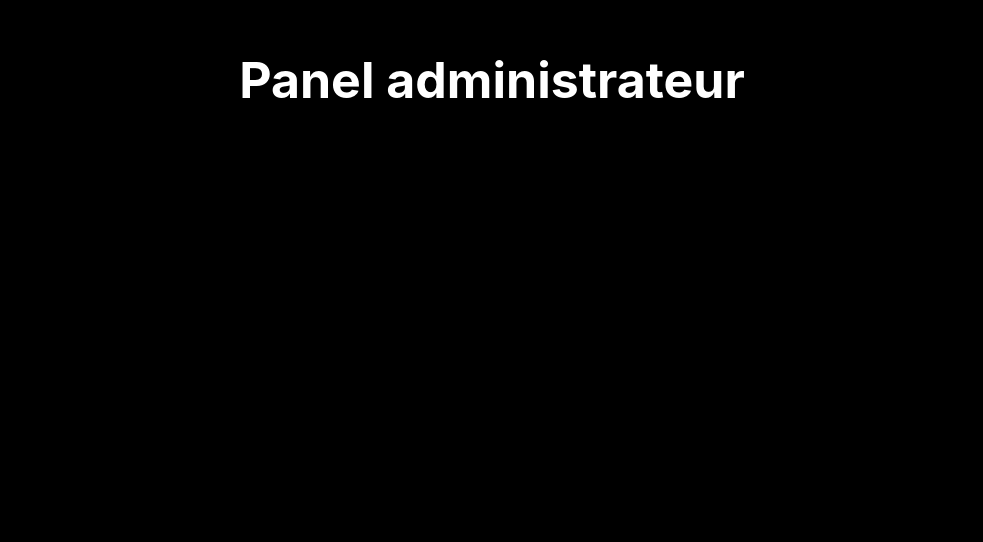
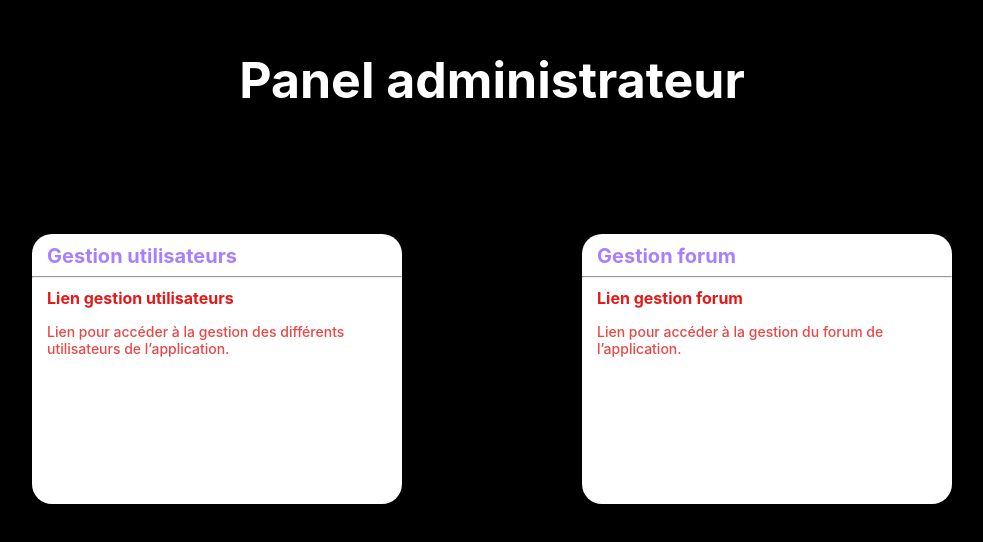
Before and after one commit to Forgos-ynov/MovYnov_Web, a React (Create React App) app: page / in a window 1280 px wide. Shown: the top 542 px of the page, without its empty margins (148-1131 px from the left). Built offline with nearby package versions, Linux system fonts and the light colour scheme.

Commit message:
finish home page

```diff
--- a/src/css/home.css
+++ b/src/css/home.css
@@ -1 +1,7 @@
 @import "./DefineColor.css";
+
+.cards {
+    display: flex;
+    justify-content: space-evenly;
+    margin-top: 90px;
+}
--- a/src/css/login.css
+++ b/src/css/login.css
@@ -1,6 +1,4 @@
 @import "./DefineColor.css";
-
-
 
 .form {
     color: var(--light);
--- a/src/pages/Home.js
+++ b/src/pages/Home.js
@@ -1,13 +1,19 @@
 import React from "react";
 import "../css/home.css"
-import "./components/Card"
-import Title from "./components/Title";
+import Title from "./components/Title/Title";
+import Card from "./components/Card/Card";
 
 const Home = () => {
 
     return(
         <div className={"body"}>
             <Title title={"Panel administrateur"} />
+            <div className={"cards"}>
+                <Card titleOne={"Gestion utilisateurs"} titleTwo={"Lien gestion utilisateurs"} path={"users"}
+                      description={"Lien pour accéder à la gestion des différents utilisateurs de l’application."} />
+                <Card titleOne={"Gestion forum"} titleTwo={"Lien gestion forum"} path={"forums"}
+                      description={"Lien pour accéder à la gestion du forum de l’application."} />
+            </div>
         </div>
     )
 }
--- a/src/pages/Login.js
+++ b/src/pages/Login.js
@@ -2,7 +2,7 @@ import React, {useState} from "react";
 import "../css/login.css"
 import AuthApi from "../services/AuthApi";
 import { useNavigate  } from 'react-router-dom';
-import Title from "./components/Title";
+import Title from "./components/Title/Title";
 
 const Login = () => {
     const [email, setEmail] = useState("");
--- a/src/pages/components/Card.js
+++ /dev/null
@@ -1,10 +0,0 @@
-function Card() {
-    return (
-        <div>
-            <h1>Ceci est mon composant réutilisable</h1>
-            <p>Contenu du composant...</p>
-        </div>
-    );
-}
-
-export default Card;
--- /dev/null
+++ b/src/pages/components/Card/Card.js
@@ -0,0 +1,14 @@
+import "./card.css"
+
+function Card(props) {
+    return (
+        <a href={"/" + props.path} className={"card"}>
+            <h4 className={"titleOne"}>{props.titleOne}</h4>
+            <hr className={"hr"}/>
+            <h5 className={"titleTwo"}>{props.titleTwo}</h5>
+            <h6 className={"description"}>{props.description}</h6>
+        </a>
+    );
+}
+
+export default Card;
--- /dev/null
+++ b/src/pages/components/Card/card.css
@@ -0,0 +1,36 @@
+@import "../../../css/DefineColor.css";
+
+.card {
+    background-color: var(--light);
+    height: 270px;
+    width: 370px;
+    border-radius: 20px;
+    text-decoration: none;
+}
+
+.titleOne {
+    color: var(--primary-light);
+    font-size: 20px;
+    margin-bottom: 0;
+    margin-top: 10px;
+    margin-left: 15px;
+    font-weight: 700;
+}
+
+.hr {
+    color: #DCDCDC;
+}
+
+.titleTwo {
+    color: var(--warn-dark);
+    font-size: 16px;
+    font-weight: 700;
+    margin: 10px 0 0 15px;
+}
+
+.description {
+    font-size: 14px;
+    font-weight: 500;
+    color: var(--warn-light);
+    margin: 15px 0 0 15px;
+}
--- a/src/pages/components/title.css
+++ b/src/pages/components/Title/title.css
@@ -1,4 +1,4 @@
-@import "../../css/DefineColor.css";
+@import "../../../css/DefineColor.css";
 
 .title {
     margin-top: 50px;
--- a/src/routers/Router.js
+++ b/src/routers/Router.js
@@ -14,8 +14,8 @@ export default function App() {
             <Route path="/login" element={<LoginPage />} index={true}/>
             <Route path="/" element={<Home />} />
             <Route path="/users" element={<Users />} />
-            <Route path="/forum" element={<Forum />} />
-            <Route path="/forum/:idPost" element={<Comments />} />
+            <Route path="/forums" element={<Forum />} />
+            <Route path="/forums/:idPost" element={<Comments />} />
             <Route path="*" element={<Error404 />} />
         </Routes>
     );
```
Also changed, not shown: src/pages/components/Title/Title.js (renamed from src/pages/components/Title.js).
